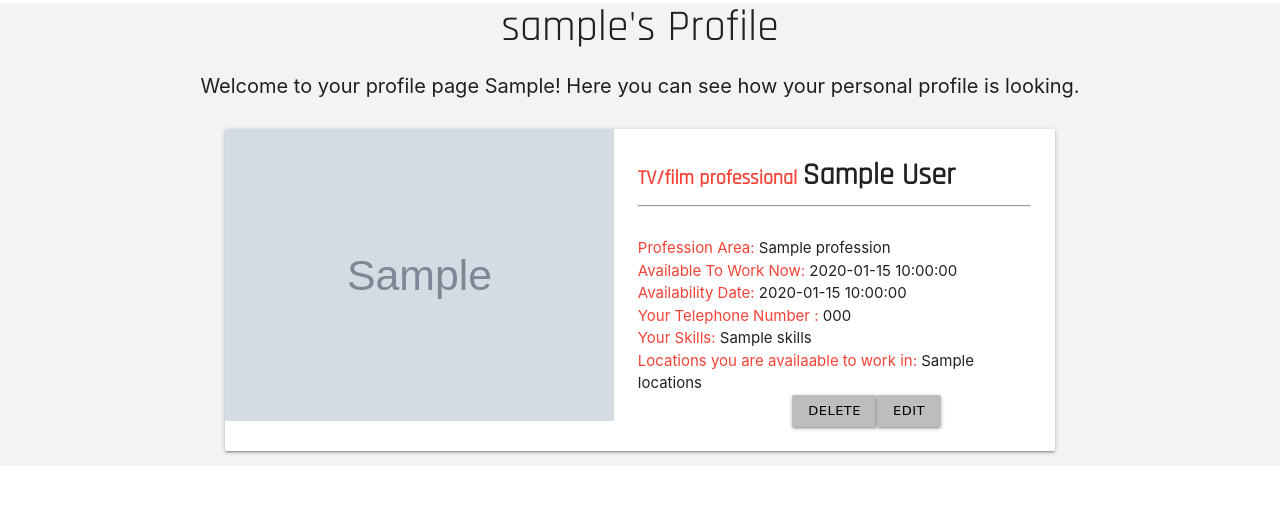
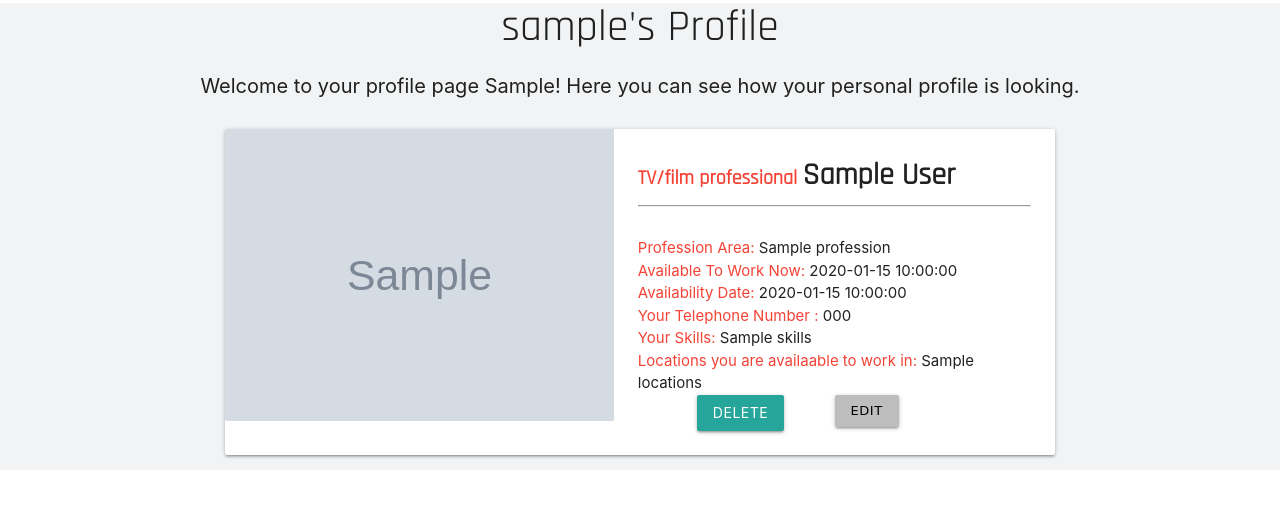
Before and after one commit to Chempearcedev/service_stand, a Flask app: page /userprofile/1 in a window 1280 px wide. Shown: the part 81-590 px from the top of the page. Run offline with Flask 2, Linux system fonts and the light colour scheme; the visitor is signed in with stand-in values (Sample User, id 1); grey boxes marked "Sample" are stand-in pictures; a database or web service that is not in the repository returns one stand-in record (values such as "Sample title"); some libraries are stand-ins or nearby versions; some web fonts are replaced.

Commit message:
Added confirmation modal to delete button

```diff
--- a/static/js/script.js
+++ b/static/js/script.js
@@ -1,7 +1,8 @@
-  $(document).ready(function(){
+$(document).ready(function(){
     $('.sidenav').sidenav();
     $('.tooltipped').tooltip();
     $('select').formSelect();
+    $('.modal').modal();
     $('.collapsible').collapsible();
      $(".datepicker").datepicker({
         format: "dd mm, yyyy",
--- a/templates/base.html
+++ b/templates/base.html
@@ -8,6 +8,13 @@
     <link href="https://fonts.googleapis.com/css2?family=Rajdhani:wght@300;400&display=swap" rel="stylesheet">
     <link rel="preconnect" href="https://fonts.gstatic.com">
 <link href="https://fonts.googleapis.com/css2?family=Charm&display=swap" rel="stylesheet">
+
+<link rel="stylesheet" href="https://cdnjs.cloudflare.com/ajax/libs/materialize/0.100.2/css/materialize.min.css">
+
+<link href="https://fonts.googleapis.com/icon?family=Material+Icons" rel="stylesheet">
+<script type = "text/javascript" src = "https://code.jquery.com/jquery-2.1.1.min.js"></script>
+<script src="https://cdnjs.cloudflare.com/ajax/libs/materialize/0.100.2/js/materialize.min.js"></script>
+
     <link rel="stylesheet" href="https://cdnjs.cloudflare.com/ajax/libs/font-awesome/5.15.3/css/all.min.css"
         integrity="sha512-iBBXm8fW90+nuLcSKlbmrPcLa0OT92xO1BIsZ+ywDWZCvqsWgccV3gFoRBv0z+8dLJgyAHIhR35VZc2oM/gI1w==" crossorigin="anonymous" type="text/css"/>
     <link rel="stylesheet" href="https://cdnjs.cloudflare.com/ajax/libs/materialize/1.0.0/css/materialize.min.css" type="text/css">
--- a/templates/userprofile.html
+++ b/templates/userprofile.html
@@ -4,7 +4,7 @@
 
 {% for job in jobs %}
 <section class="profile-background">
-<h3 class="profile-header">{{ username }}'s Profile </h3>
+<h3 class="profile-header">{{ username }}'s Profile</h3>
 
 <p class="profile-decription">Welcome to your profile page {{ job.first_name}}! Here you can see how your personal profile is looking. </p>
 
@@ -27,21 +27,35 @@
         </p>
 
         <div class="button center-align">
-          <a href="{{ url_for('delete_job', job_id=job._id) }}" class="btn-small grey lighten-1 black-text">Delete</a>
         <a href="{{ url_for('edit_jobs', job_id=job._id) }}" class="btn-small grey lighten-1 black-text edit">Edit</a>
+        </div>
+
+
+        <div class="container">
+
+  <!-- Modal Trigger -->
+  <a class="waves-effect waves-light btn modal-trigger" href="#modal1">Delete</a>
+
+  <!-- Modal Structure -->
+  <div id="modal1" class="modal">
+    <div class="modal-content">
+      <h4>Are you sure you want to delete this record?</h4>
+      <p>Yes? Click anywhere outside this box</p>
+    </div>
+    <div class="modal-footer">
+      <a href="{{ url_for('delete_job', job_id=job._id) }}" class="modal-close waves-effect waves-green btn-flat">Agree</a>
+    </div>
+  </div>
+
+        </div>
+
+
       </div>
+  </div>
+</div>
+</div>
 
-      <div id="" class="modal">
-        <div class="modal-content">
-            <p>This action will permanently delete this book from your Book Repository. Are you sure you
-                wish to
-                do this?</p>
-        </div>
-        <div class="modal-footer">
-            <a href="{{ url_for('delete_job', job_id=job._id) }}"
-                class="modal-close btn blue darken-4"><i class="material-icons white-text right">delete_forever</i>&nbsp;Yes</a>
-            <a href="#!" class="modal-close btn blue darken-4"><i class="material-icons white-text right">pan_tool</i>&nbsp;No</a>
-        </div>
+
 
         </div>
       </div>
```
Also changed, not shown: static/css/style.css (line endings or trailing spaces).
